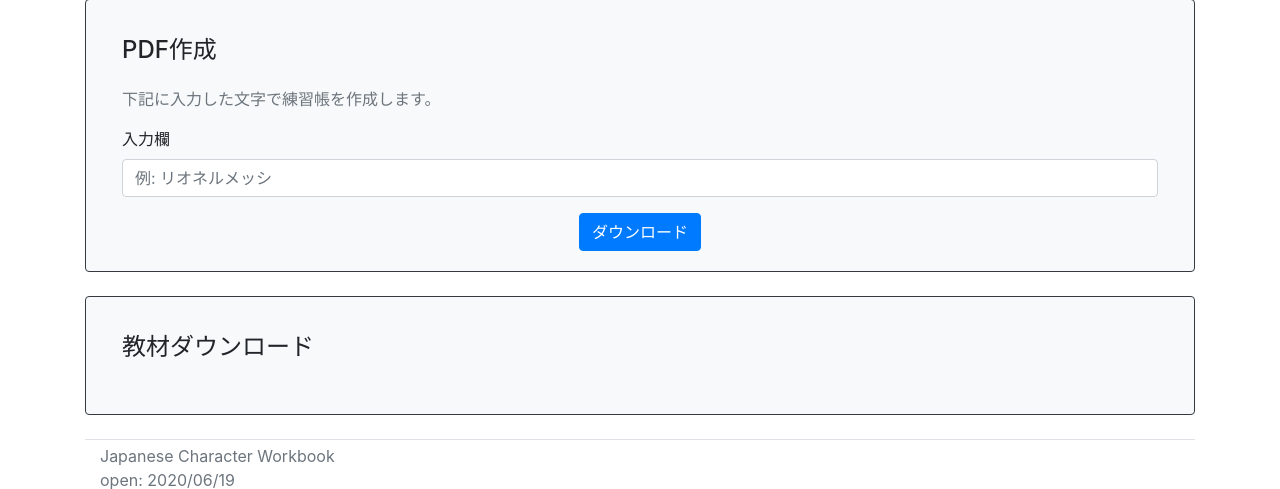
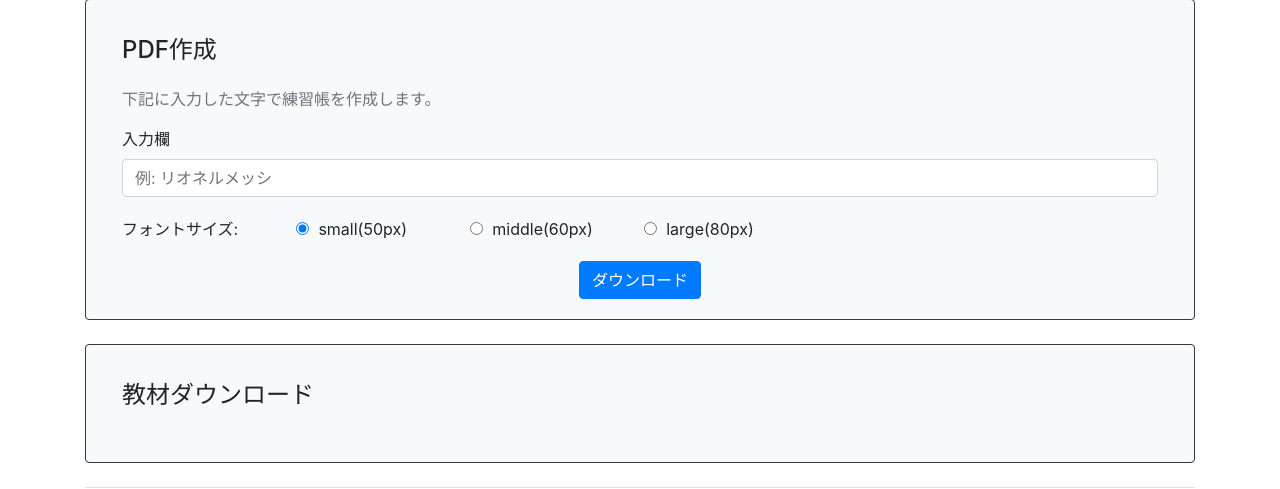
Before and after one commit to yuya-okada527/japanese-leaners-font-sample, a Flask app: page / in a window 1280 px wide. Shown: the part 193-682 px from the top of the page. Run offline with Flask 2, Linux system fonts and the light colour scheme; some libraries are stand-ins or nearby versions.

Commit message:
add radio box for font size

```diff
--- a/web/templates/index.html
+++ b/web/templates/index.html
@@ -28,6 +28,31 @@
         <div class="form-group px-3">
           <label class="control-label ">入力欄</label>
           <input class="form-control" type="text" name="text" placeholder="例: リオネルメッシ">
+        </div>
+        <div class="form-group px-3">
+          <div class="row">
+            <div class="form-check form-check-inline col-8">
+              <label class="control-label col-3 my-1">フォントサイズ:</label>
+              <div class="col-3">
+                <input class="form-check-input" type="radio" name="font-size" id="small-size" value="small" checked>
+                <label class="form-check-label" for="small-size">
+                  small(50px)
+                </label>
+              </div>
+              <div class="col-3">
+                <input class="form-check-input" type="radio" name="font-size" id="middle-size" value="middle">
+                <label class="form-check-label" for="middle-size">
+                  middle(60px)
+                </label>
+              </div>
+              <div class="col-3">
+                <input class="form-check-input" type="radio" name="font-size" id="large-size" value="large">
+                <label class="form-check-label" for="large-size">
+                  large(80px)
+                </label>
+              </div>
+            </div>
+          </div>
         </div>
         <div class="form-row text-center">
           <div class="col-12">
```
